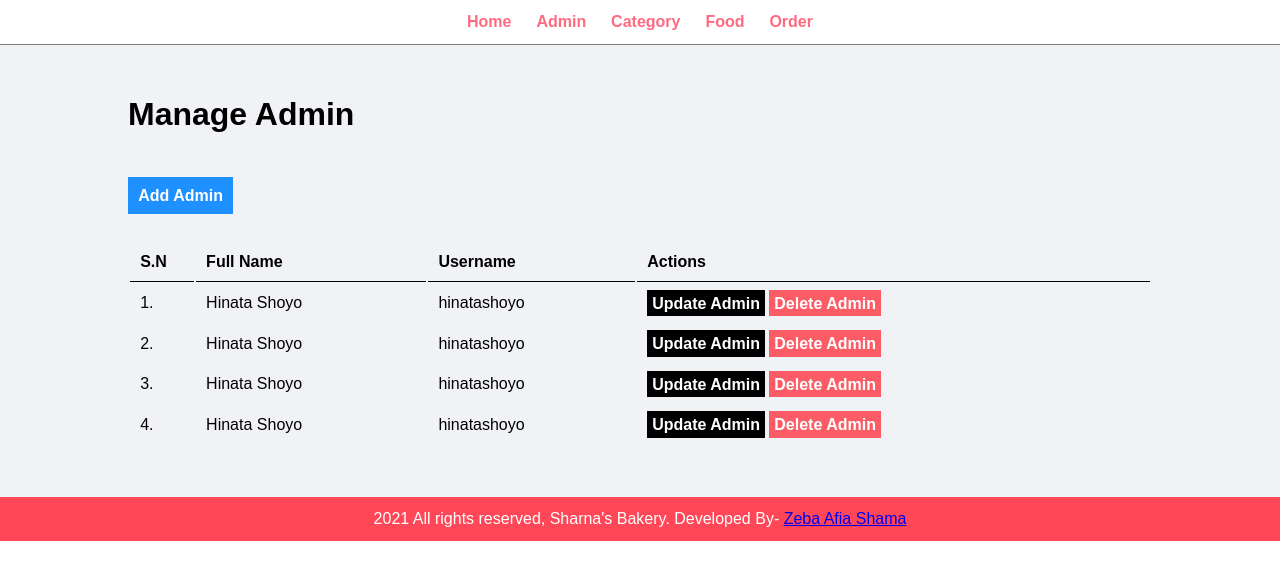
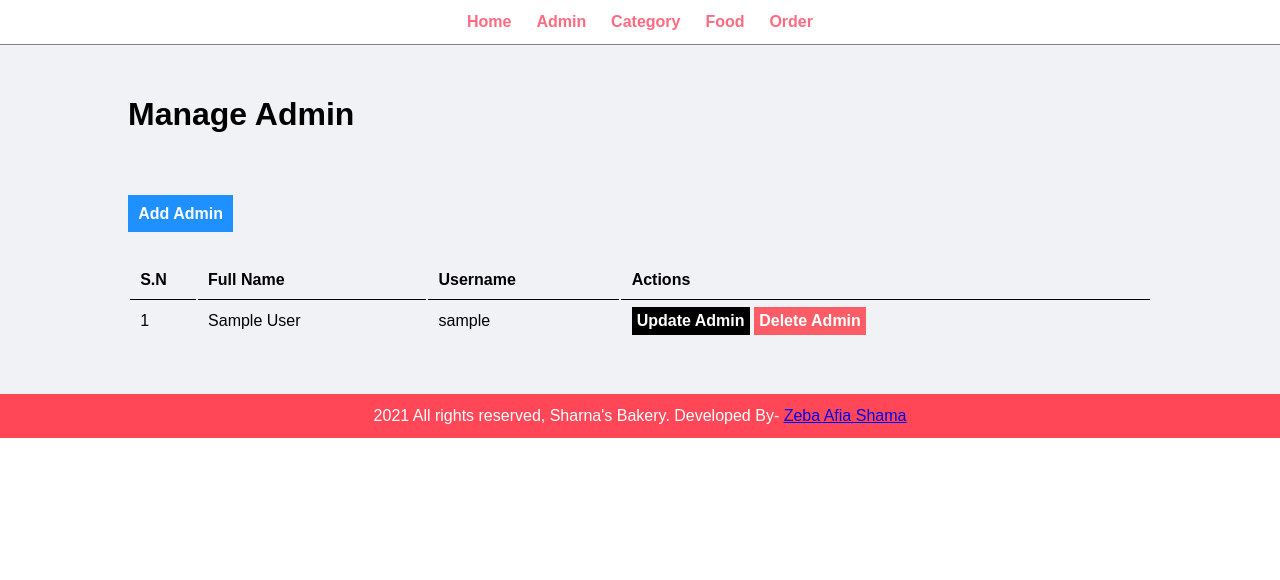
Before and after one commit to ZebaAfiaShama/RestaurantAManagement, a PHP site: page /git/admin/manage-admin.php in a window 1280 px wide. Shown: the top 580 px of the page. Run offline with PHP 8.4, Linux system fonts and the light colour scheme; tables that the repository leaves empty or names only in its code hold one stand-in row (values such as "Sample post").

Commit message:
add admin, manage admin, constants as database connection

```diff
--- a/Restaurant/admin/manage-admin.php
+++ b/Restaurant/admin/manage-admin.php
@@ -6,6 +6,14 @@
 <div class="main-content">
     <div class="wrapper">
         <h1>Manage Admin</h1>
+<br>
+<?php
+ if(isset($_SESSION['add']))
+ {
+     echo $_SESSION['add'];//Displaying Session Message
+     unset($_SESSION['add']);//Removing Session Message
+ }
+?>
 <br>
 <br>
 <br>
@@ -22,42 +30,58 @@
              <th>Actions</th>
 
          </tr>
+         <?php
+         //Query to get all admin
+         $sql="SELECT * FROM tbl_admin";
+         //execute the query
+         $res=mysqli_query($conn, $sql);
+         //check whether the query is executed or not
+         if ($res==TRUE)
+
+         {
+                //Count rows to check whether we have data in databse or not
+                $count=mysqli_num_rows($res); //Function to get all the rows in database
+
+                $sn=1; // Create a variable and assign the value
+
+                //check the number of rows
+                if($count>0)
+                     {
+                         //we have data in database
+                         while($rows=mysqli_fetch_assoc($res))
+                         {
+                             //using while loop to get all the data from database
+                             //And while loop will run as long as we have data in database
+
+                             //Get individual Data
+                             $id=$rows['id'];
+                             $full_name=$rows['full_name'];
+                             $username=$rows['username'];
+
+                             //Display the values in our Table
+                             ?>
                                 <tr>
-<td>1.</td>
-<td>Hinata Shoyo</td>
-<td>hinatashoyo</td>
+                                  <td><?php echo $sn++; ?></td>
+                                  <td><?php echo $full_name; ?></td>
+                                  <td><?php echo $username; ?></td>
                                   <td>
                                       <a href="#" class="btn-secondary">Update Admin</a>
                                       <a href="#" class="btn-danger">Delete Admin</a>
                                 </td>
                                 </tr>
-<tr>
-<td>2.</td>
-<td>Hinata Shoyo</td>
-<td>hinatashoyo</td>
-<td>
-<a href="#" class="btn-secondary">Update Admin</a>
-<a href="#" class="btn-danger">Delete Admin</a>
-</td>
-</tr>
-<tr>
-<td>3.</td>
-<td>Hinata Shoyo</td>
-<td>hinatashoyo</td>
-<td>
-<a href="#" class="btn-secondary">Update Admin</a>
-<a href="#" class="btn-danger">Delete Admin</a>
-</td>
-</tr>
-<tr>
-<td>4.</td>
-<td>Hinata Shoyo</td>
-<td>hinatashoyo</td>
-<td>
-<a href="#" class="btn-secondary">Update Admin</a>
-<a href="#" class="btn-danger">Delete Admin</a>
-</td>
-</tr>
+         <?php
+                         }
+                     }
+                     else{
+                          //we donot have data in database
+
+                          }
+
+
+         }
+         ?>
+
+
 
 </table>
 </div>
--- a/Restaurant/admin/partials/menu.php
+++ b/Restaurant/admin/partials/menu.php
@@ -1,3 +1,7 @@
+<?php
+ include('../config/constants.php');
+?>
+
 <html>
 <head>
 <title>Food Order Website-Home page</title>
--- /dev/null
+++ b/Restaurant/config/constants.php
@@ -0,0 +1,16 @@
+<?php
+//Start the Session
+session_start();
+
+
+
+// Create constant to store Non repeating values
+define('SITEURL', 'http://localhost/git/RestaurantManagement/Restaurant/');
+define('LOCALHOST', 'localhost');
+define('DB_USERNAME', 'root');
+define('DB_PASSWORD', '');
+define('DB_NAME', 'restaurant');
+$conn=mysqli_connect(LOCALHOST, DB_USERNAME, DB_PASSWORD ) or die (mysqli_error()); //database connection
+$db_select =mysqli_select_db($conn, DB_NAME) or die(mysqli_error()); //Selecting database
+
+?>
```
Also changed, not shown: Restaurant/admin/add-admin.php (+30 -3 lines). Lines whose indentation alone changed are shown as unchanged.
